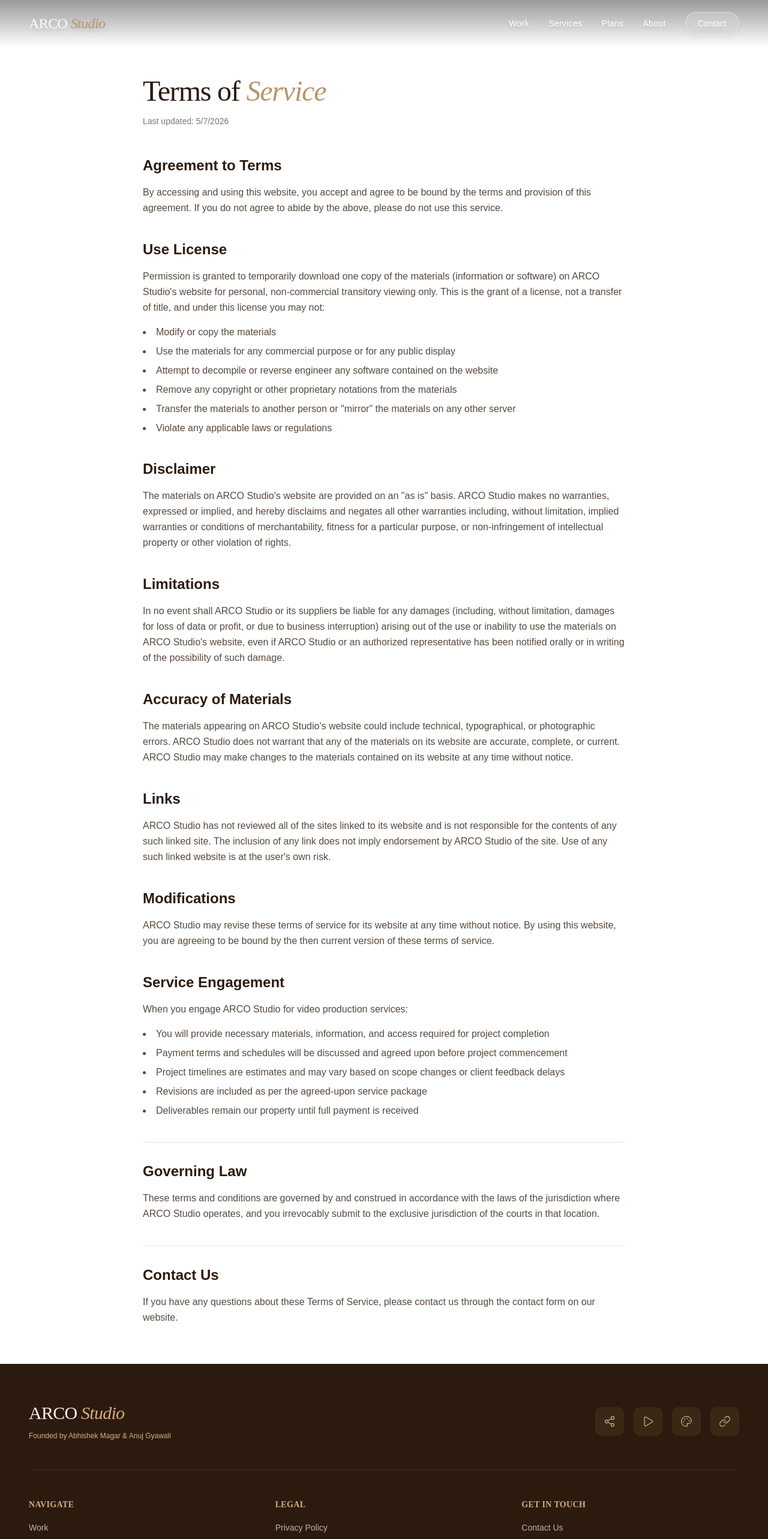
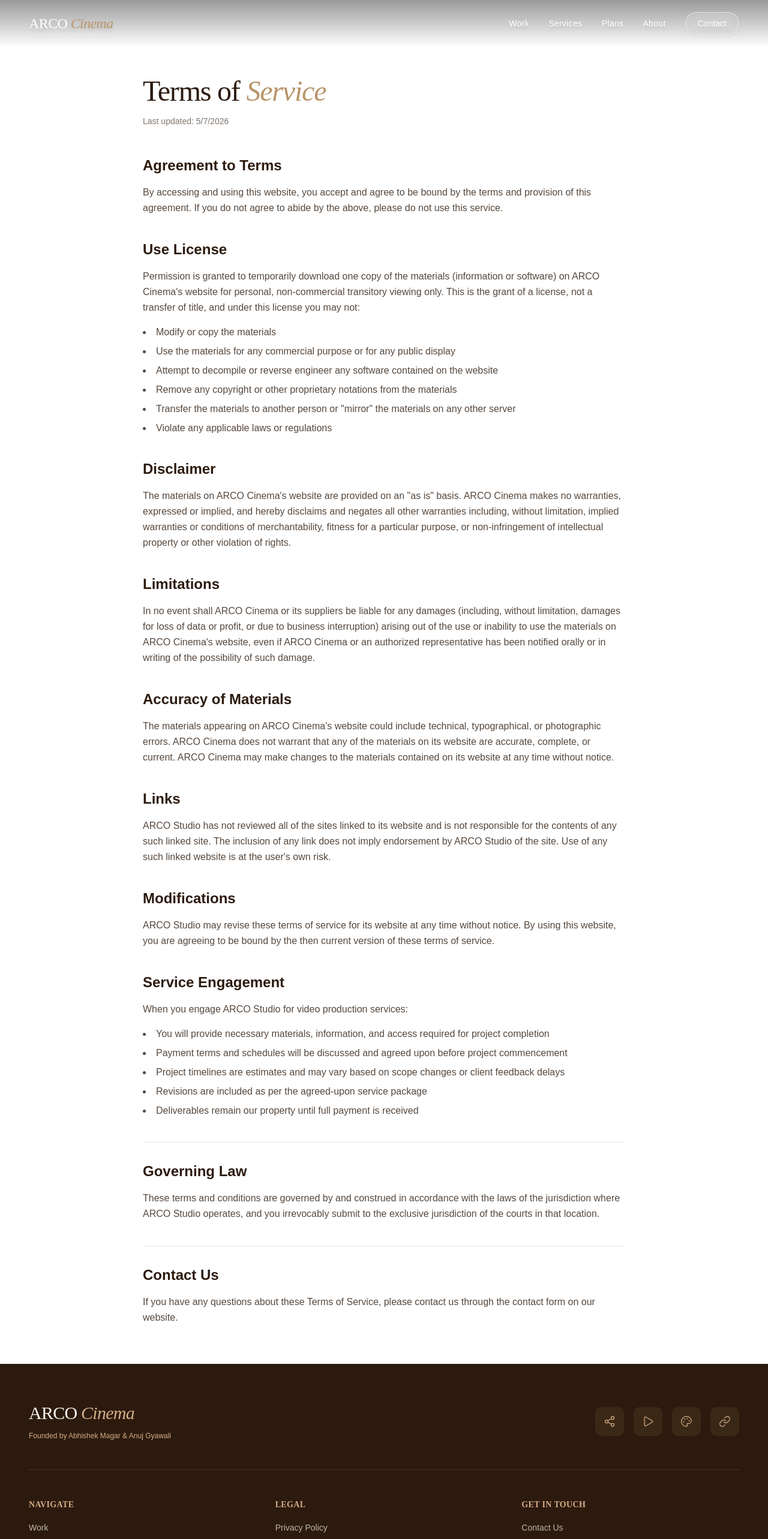
Before and after one commit to Abkas/ARCO_VISION_V-, a React (Vite) app in the folder Frontend/: page /terms in a window 1280 px wide. Shown: the top 2566 px of the page at 60% size. Built offline with nearby package versions, Linux system fonts and the light colour scheme; no server answers; a web font is replaced by a local one.

Commit message:
update: brand name fixed
Co-authored-by: Copilot <copilot@github.com>

```diff
--- a/Frontend/src/components/AboutUs.tsx
+++ b/Frontend/src/components/AboutUs.tsx
@@ -101,7 +101,7 @@ export default function AboutUs() {
             className="mb-24 max-w-3xl"
           >
             <h1 className="font-display text-6xl md:text-7xl font-light leading-[1.1] text-[#2C1A0E]">
-              About <span className="italic text-[#B8956A]">ARCO</span> Studio
+              About <span className="italic text-[#B8956A]">ARCO</span> Cinema
             </h1>
             <p className="mt-8 font-sans text-lg leading-relaxed text-[#2C1A0E]/70">
               We're a creative studio built for modern brands. We believe in the power of visual storytelling to transform how businesses connect with their audiences.
@@ -121,7 +121,7 @@ export default function AboutUs() {
               </h2>
               <div className="space-y-4 font-sans text-[#2C1A0E]/70 leading-relaxed">
                 <p>
-                  ARCO Studio was founded on a simple belief: that exceptional video production should be accessible to ambitious brands. We started as a team of passionate filmmakers and creatives who saw a gap in the market.
+                  ARCO Cinema was founded on a simple belief: that exceptional video production should be accessible to ambitious brands. We started as a team of passionate filmmakers and creatives who saw a gap in the market.
                 </p>
                 <p>
                   What began as a small creative collective has evolved into a full-service production studio trusted by dozens of brands across industries. We've produced over 150 campaigns and helped our clients generate millions of views across digital platforms.
--- a/Frontend/src/components/Footer.tsx
+++ b/Frontend/src/components/Footer.tsx
@@ -35,7 +35,7 @@ export default function Footer() {
         <div className="flex flex-col md:flex-row items-start md:items-center justify-between mb-12 pb-12 border-b border-[#FAF7F2]/10">
           <div className="mb-8 md:mb-0">
             <a href="/" className="font-display text-3xl tracking-tight inline-block">
-              ARCO <span className="italic font-light text-[#D4AE87]">Studio</span>
+              ARCO <span className="italic font-light text-[#D4AE87]">Cinema</span>
             </a>
             <p className="mt-3 font-sans text-xs text-[#D4AE87]">
               Founded by Abhishek Magar &amp; Anuj Gyawali
@@ -140,7 +140,7 @@ export default function Footer() {
 
         {/* Bottom - Copyright */}
         <div className="flex flex-col md:flex-row justify-between items-center gap-4 font-sans text-xs text-[#FAF7F2]/50">
-          <p>© {new Date().getFullYear()} ARCO Studio. All rights reserved.</p>
+          <p>© {new Date().getFullYear()} ARCO Cinema. All rights reserved.</p>
           <p className="text-[#D4AE87]">Crafted with intention. Powered by innovation.</p>
         </div>
       </div>
--- a/Frontend/src/components/Navbar.tsx
+++ b/Frontend/src/components/Navbar.tsx
@@ -49,7 +49,7 @@ export default function Navbar() {
           onClick={() => navigate("/")}
           className={`font-display text-2xl tracking-tight cursor-pointer transition-colors ${scrolled ? "text-[#2C1A0E]" : "text-white drop-shadow-lg"}`}
         >
-          ARCO <span className="italic font-light text-[#B8956A]">Studio</span>
+          ARCO <span className="italic font-light text-[#B8956A]">Cinema</span>
         </button>
         <div className="hidden items-center gap-8 md:flex">
           <button
--- a/Frontend/src/components/PrivacyPolicy.tsx
+++ b/Frontend/src/components/PrivacyPolicy.tsx
@@ -12,7 +12,7 @@ export default function PrivacyPolicy() {
           <section>
             <h2 className="text-2xl font-semibold mb-4 text-[#2C1A0E]">Introduction</h2>
             <p className="text-base leading-relaxed text-[#2C1A0E]/80">
-              ARCO Studio ("we," "our," or "us") operates the website. This page informs you of our policies regarding the collection, use, and disclosure of personal data when you use our service and the choices you have associated with that data.
+              ARCO Cinema ("we," "our," or "us") operates the website. This page informs you of our policies regarding the collection, use, and disclosure of personal data when you use our service and the choices you have associated with that data.
             </p>
           </section>
 
--- a/Frontend/src/components/TermsOfService.tsx
+++ b/Frontend/src/components/TermsOfService.tsx
@@ -20,7 +20,7 @@ export default function TermsOfService() {
           <section>
             <h2 className="text-2xl font-semibold mb-4 text-[#2C1A0E]">Use License</h2>
             <p className="text-base leading-relaxed text-[#2C1A0E]/80 mb-4">
-              Permission is granted to temporarily download one copy of the materials (information or software) on ARCO Studio's website for personal, non-commercial transitory viewing only. This is the grant of a license, not a transfer of title, and under this license you may not:
+              Permission is granted to temporarily download one copy of the materials (information or software) on ARCO Cinema's website for personal, non-commercial transitory viewing only. This is the grant of a license, not a transfer of title, and under this license you may not:
             </p>
             <ul className="list-disc list-inside space-y-2 text-[#2C1A0E]/80">
               <li>Modify or copy the materials</li>
@@ -36,7 +36,7 @@ export default function TermsOfService() {
           <section>
             <h2 className="text-2xl font-semibold mb-4 text-[#2C1A0E]">Disclaimer</h2>
             <p className="text-base leading-relaxed text-[#2C1A0E]/80 mb-4">
-              The materials on ARCO Studio's website are provided on an "as is" basis. ARCO Studio makes no warranties, expressed or implied, and hereby disclaims and negates all other warranties including, without limitation, implied warranties or conditions of merchantability, fitness for a particular purpose, or non-infringement of intellectual property or other violation of rights.
+              The materials on ARCO Cinema's website are provided on an "as is" basis. ARCO Cinema makes no warranties, expressed or implied, and hereby disclaims and negates all other warranties including, without limitation, implied warranties or conditions of merchantability, fitness for a particular purpose, or non-infringement of intellectual property or other violation of rights.
             </p>
           </section>
 
@@ -44,7 +44,7 @@ export default function TermsOfService() {
           <section>
             <h2 className="text-2xl font-semibold mb-4 text-[#2C1A0E]">Limitations</h2>
             <p className="text-base leading-relaxed text-[#2C1A0E]/80">
-              In no event shall ARCO Studio or its suppliers be liable for any damages (including, without limitation, damages for loss of data or profit, or due to business interruption) arising out of the use or inability to use the materials on ARCO Studio's website, even if ARCO Studio or an authorized representative has been notified orally or in writing of the possibility of such damage.
+              In no event shall ARCO Cinema or its suppliers be liable for any damages (including, without limitation, damages for loss of data or profit, or due to business interruption) arising out of the use or inability to use the materials on ARCO Cinema's website, even if ARCO Cinema or an authorized representative has been notified orally or in writing of the possibility of such damage.
             </p>
           </section>
 
@@ -52,7 +52,7 @@ export default function TermsOfService() {
           <section>
             <h2 className="text-2xl font-semibold mb-4 text-[#2C1A0E]">Accuracy of Materials</h2>
             <p className="text-base leading-relaxed text-[#2C1A0E]/80">
-              The materials appearing on ARCO Studio's website could include technical, typographical, or photographic errors. ARCO Studio does not warrant that any of the materials on its website are accurate, complete, or current. ARCO Studio may make changes to the materials contained on its website at any time without notice.
+              The materials appearing on ARCO Cinema's website could include technical, typographical, or photographic errors. ARCO Cinema does not warrant that any of the materials on its website are accurate, complete, or current. ARCO Cinema may make changes to the materials contained on its website at any time without notice.
             </p>
           </section>
 
```
